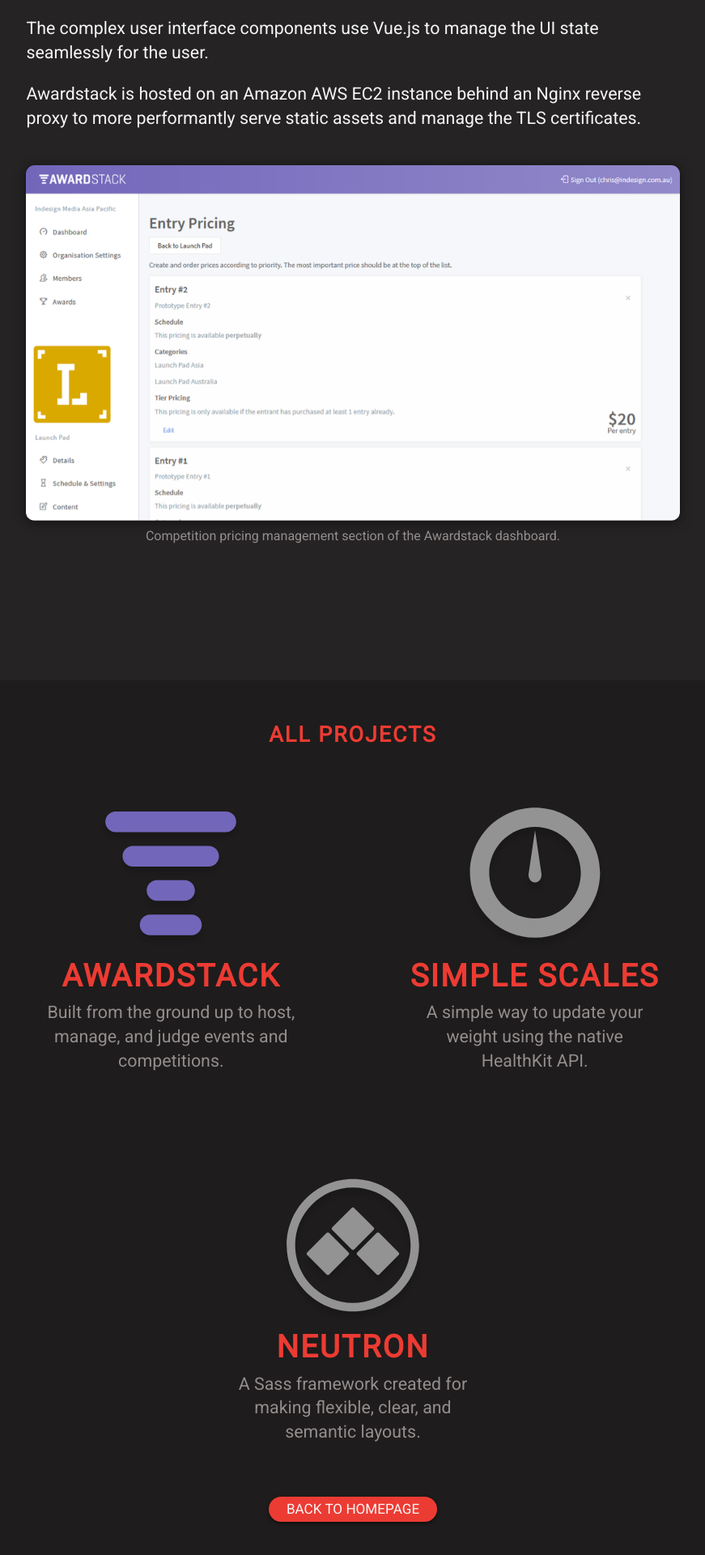
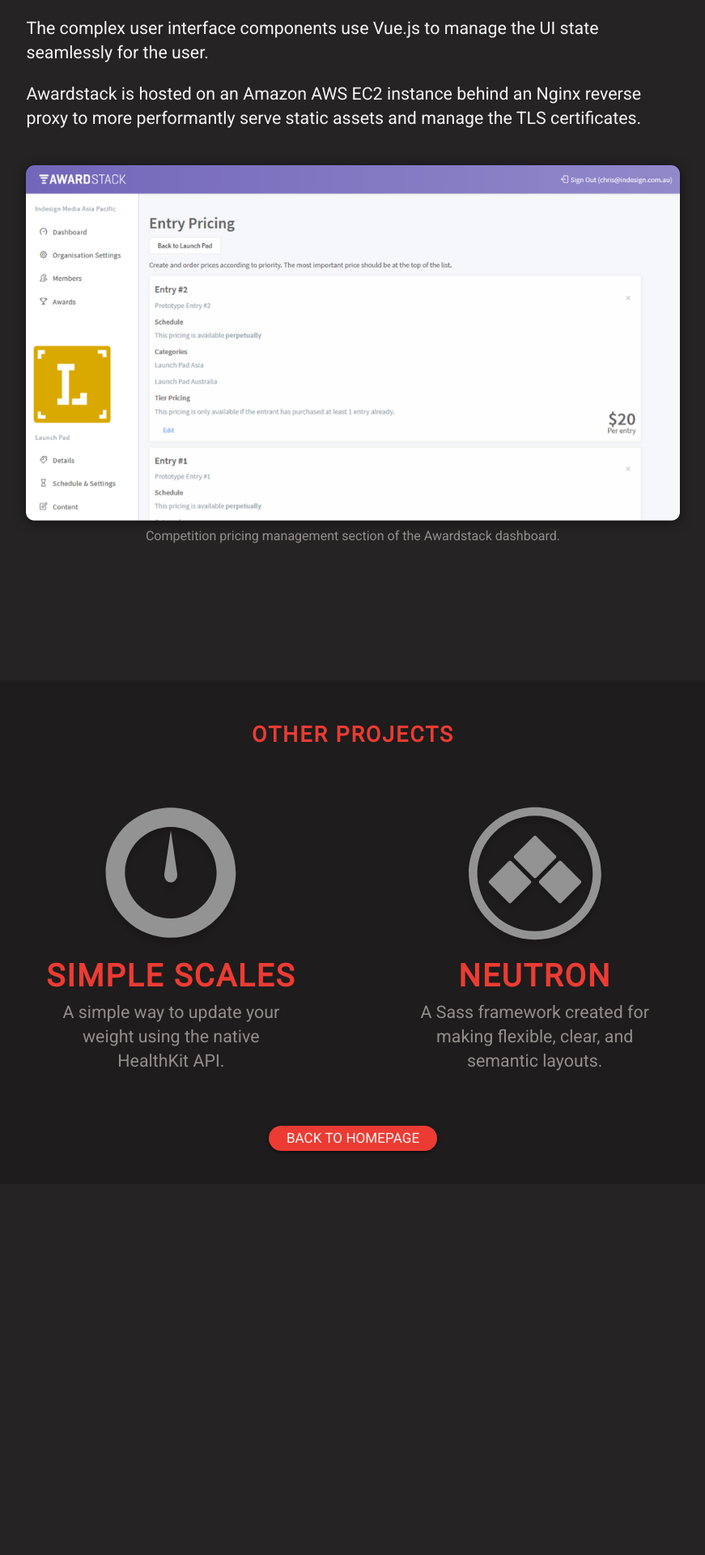
Before and after one commit to chris-muller/sharlos.github.io, a Jekyll site: the page built from awardstack/index.html, in a window 1280 px wide. Shown: the part 2473-4393 px from the top of the page at 81% size, without its empty margins (204-1075 px from the left). Built offline with Jekyll 4.4.1, drawn with Linux system fonts in a browser that asks for light colours; after the commit the page ends 3935 px from its top, so only the background shows below that.

Commit message:
mobile improvements
- added buttons to make links more obvious on devices without hover
- removed redundant project in footer

```diff
--- a/_includes/footer.html
+++ b/_includes/footer.html
@@ -1,5 +1,5 @@
 <footer class="site-footer">
-    <h3 class="h3">All Projects</h3>
+    <h3 class="h3">Other Projects</h3>
 
     {% include projects.html %}
 
--- a/_includes/projects.html
+++ b/_includes/projects.html
@@ -1,17 +1,26 @@
 <section class="projects">
+    {% if page.class != "awardstack" %}
     <a href="/awardstack" class="project">
         <div class="project-logo awardstack"></div>
         <h2 class="h2">Awardstack</h2>
         <p>Built from the ground up to host, manage, and judge events and competitions.</p>
+        <a class="btn show-xs" href="/awardstack">View Awardstack</a>
     </a>
+    {% endif %}
+    {% if page.class != "simple-scales" %}
     <a href="/simple-scales" class="project">
         <div class="project-logo simple-scales"></div>
         <h2 class="h2">Simple Scales</h2>
         <p>A simple way to update your weight using the native HealthKit API.</p>
+        <a class="btn show-xs" href="/simple-scales">View Simple Scales</a>
     </a>
+    {% endif %}
+    {% if page.class != "neutron" %}
     <a href="/neutron" class="project">
         <div class="project-logo neutron"></div>
         <h2 class="h2">Neutron</h2>
         <p>A Sass framework created for making flexible, clear, and semantic layouts.</p>
+        <a class="btn show-xs" href="/neutron">View Neutron</a>
     </a>
+    {% endif %}
 </section>
--- a/css/styles.scss
+++ b/css/styles.scss
@@ -36,6 +36,12 @@
 
 .hide-xs {
     @media (max-width: $xs - 1) {
+        display: none;
+    }
+}
+
+.show-xs {
+    @media (min-width: $xs) {
         display: none;
     }
 }
@@ -272,6 +278,7 @@
     flex-direction: column;
     flex-wrap: wrap;
     justify-content: center;
+    padding-bottom: 3rem;
 
     @media (min-width: $mobile) {
         flex-direction: row;
@@ -280,7 +287,7 @@
 
 .project {
     max-width: 15rem;
-    margin: 3rem;
+    margin: 3rem 3rem 0;
     text-decoration: none;
 
     img {
@@ -308,31 +315,42 @@
     transition: background-image 0.2s ease-in-out;
 }
 
-.project-logo.awardstack {
+.project .project-logo.awardstack {
+    background-image: url("/img/awardstack/icon_color.svg");
+}
+
+.project .project-logo.simple-scales {
+    background-image: url("/img/simple-scales/icon_color.svg");
+}
+
+.project .project-logo.neutron {
+    background-image: url("/img/neutron/icon_color.svg");
+}
+
+@media (min-width: $mobile) {
+    .project .project-logo.awardstack {
         background-image: url("/img/awardstack/icon.svg");
     }
 
-.project:hover .project-logo.awardstack,
-html.awardstack .site-footer .project-logo.awardstack {
+    .project:hover .project-logo.awardstack {
         background-image: url("/img/awardstack/icon_color.svg");
     }
 
-.project-logo.simple-scales {
+    .project .project-logo.simple-scales {
         background-image: url("/img/simple-scales/icon.svg");
     }
 
-.project:hover .project-logo.simple-scales,
-html.simple-scales .site-footer .project-logo.simple-scales {
+    .project:hover .project-logo.simple-scales {
         background-image: url("/img/simple-scales/icon_color.svg");
     }
 
-.project-logo.neutron {
+    .project .project-logo.neutron {
         background-image: url("/img/neutron/icon.svg");
     }
 
-.project:hover .project-logo.neutron,
-html.neutron .site-footer .project-logo.neutron {
+    .project:hover .project-logo.neutron {
         background-image: url("/img/neutron/icon_color.svg");
+    }
 }
 
 
```
Lines whose indentation alone changed are shown as unchanged.
